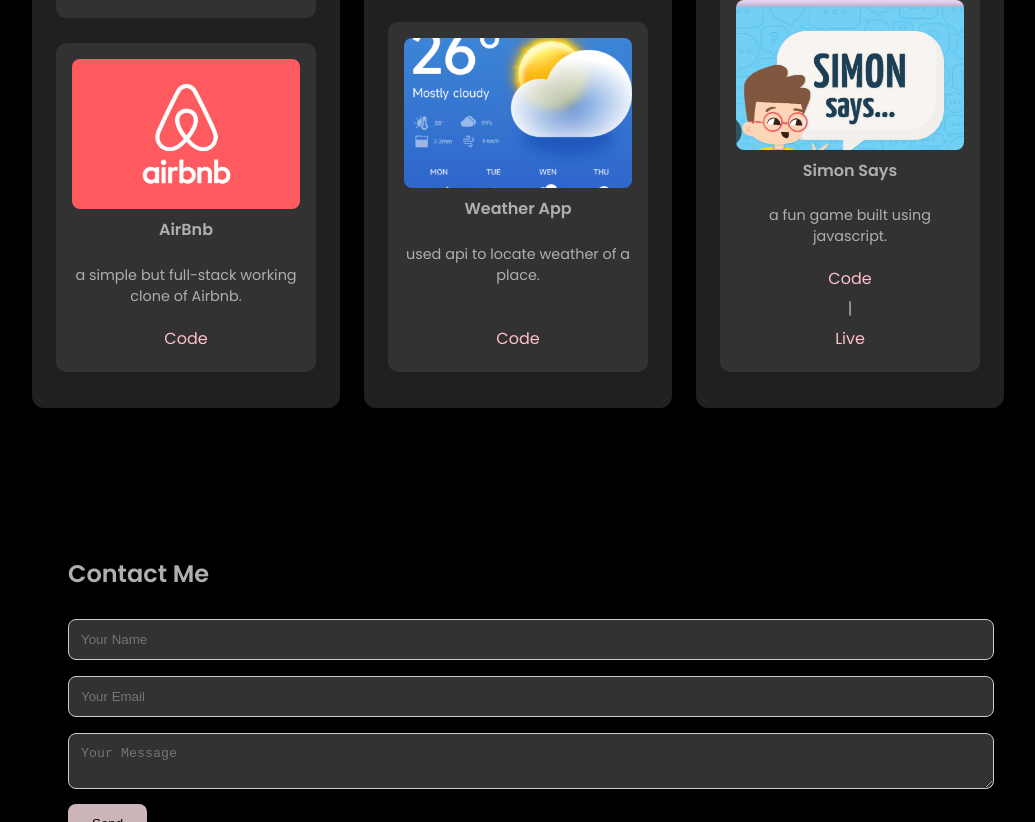
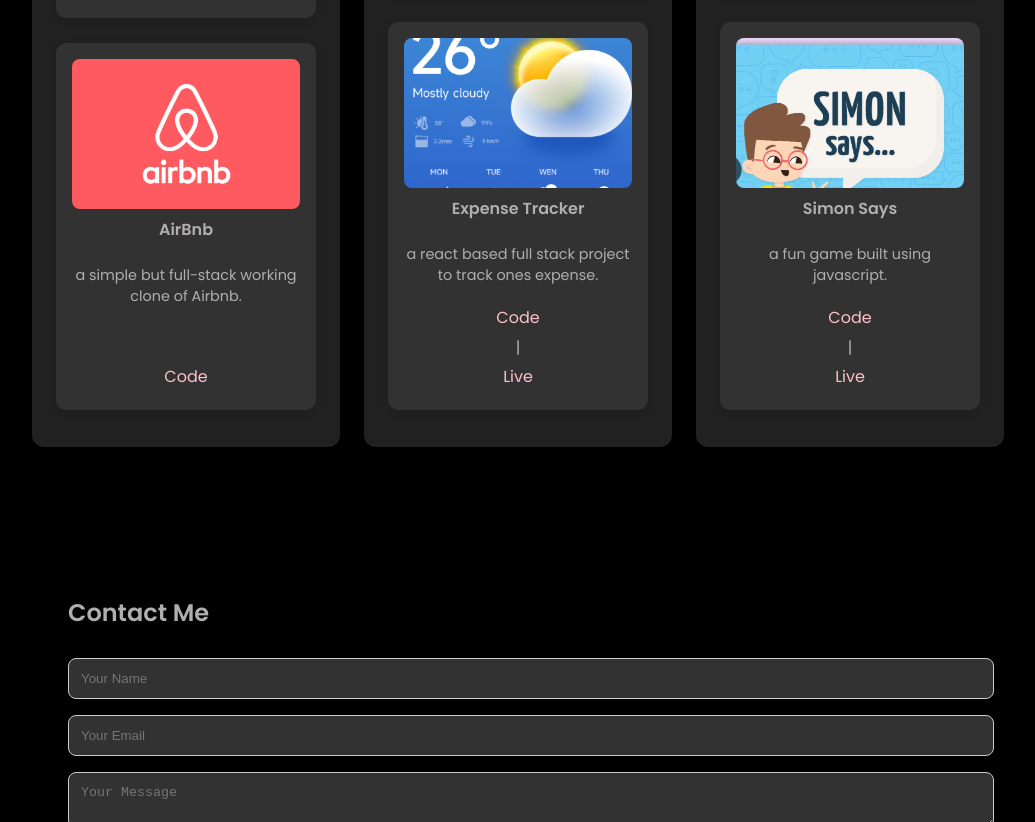
Before and after one commit to Aditi252005/my_portfolio, a plain HTML site: page index.html in a window 1280 px wide. Shown: the part 1807-2629 px from the top of the page, without its empty margins (122-1157 px from the left). Drawn offline with Linux system fonts and the light colour scheme; a script that the page names is missing.

Commit message:
Add files via upload

```diff
--- a/index.html
+++ b/index.html
@@ -96,9 +96,9 @@
       </div>
       <div class="project-card">
         <img src="p4.png" alt="Project 4">
-        <h4>Weather App</h4>
-        <p>used api to locate weather of a place.</p>
-        <a href="#">Code</a>
+        <h4>Expense Tracker</h4>
+        <p>a react based full stack project to track ones expense.</p>
+        <a href="https://github.com/Aditi252005/expenses-app">Code</a> | <a href="https://expenses-app-nine-eta.vercel.app/">Live</a>
       </div>
     </div>
 
```
